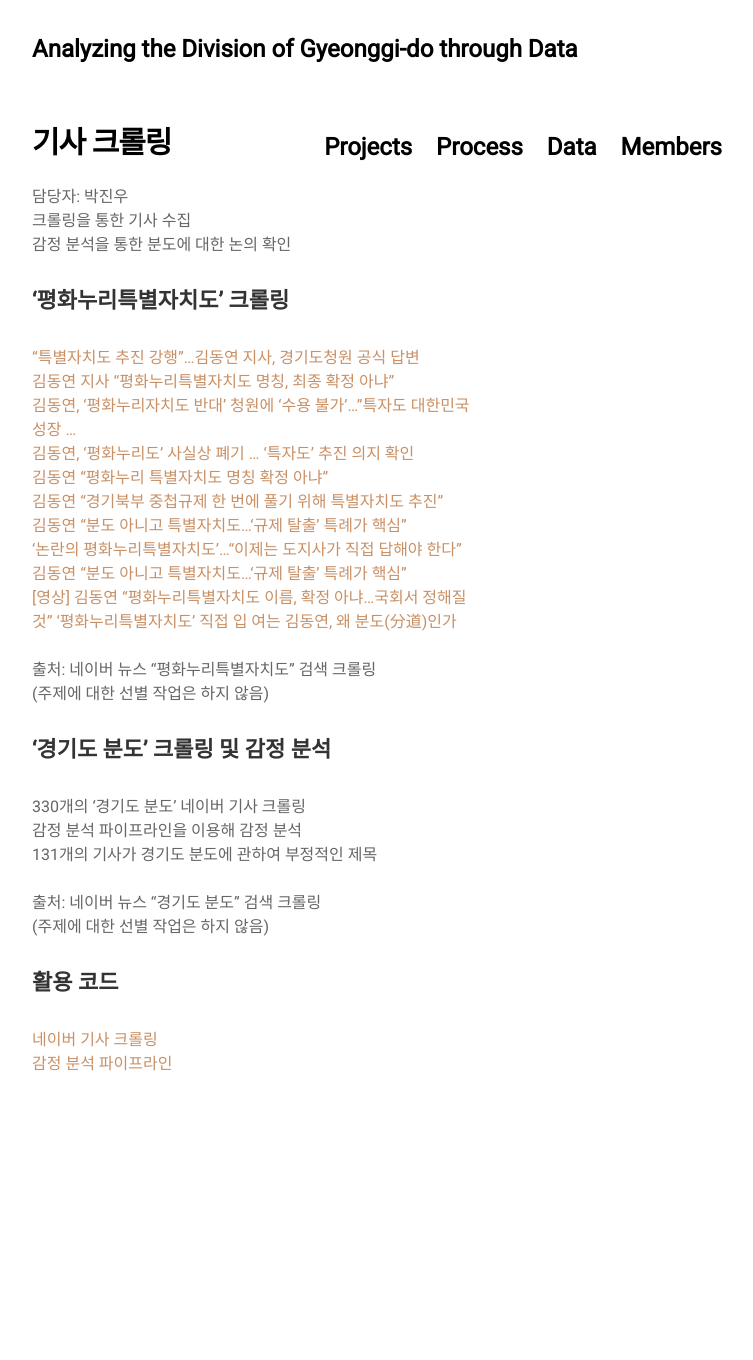
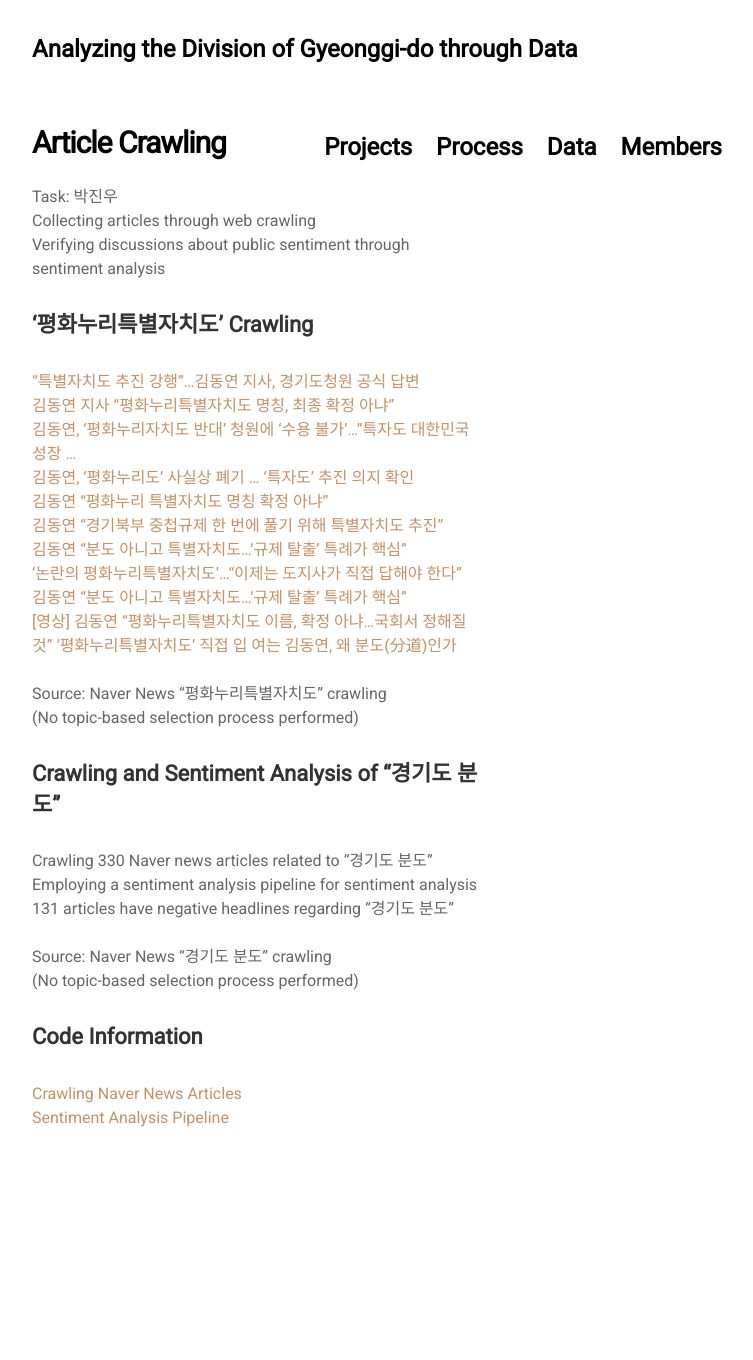
Before and after one commit to jinuew/SICM2002-6, a Jekyll site: the page built from projects/proj-5.md, in a window 1280 px wide. Shown: the whole page, without its empty margins (263-1016 px from the left). Built offline with Jekyll 4.4.1, drawn with Linux system fonts in a browser that asks for light colours; nearby versions of some CDN libraries; our own code applies the rules of GitHub Pages for plain Markdown files; before the commit the page ends 1306 px from its top, so only the background shows below that.

Commit message:
Update proj-5.md

```diff
--- a/projects/proj-5.md
+++ b/projects/proj-5.md
@@ -1,10 +1,10 @@
-# 기사 크롤링
+# Article Crawling
 
-담당자: 박진우<br>
-크롤링을 통한 기사 수집<br>
-감정 분석을 통한 분도에 대한 논의 확인<br>
+Task: 박진우<br>
+Collecting articles through web crawling<br>
+Verifying discussions about public sentiment through sentiment analysis<br>
 
-#### '평화누리특별자치도' 크롤링
+#### '평화누리특별자치도' Crawling
 [“특별자치도 추진 강행”…김동연 지사, 경기도청원 공식 답변](https://www.news1.kr/articles/5434859)<br>
 [김동연 지사 "평화누리특별자치도 명칭, 최종 확정 아냐"](https://www.newsis.com/view/?id=NISX20240529_0002753802&cID=14001&pID=14000)<br>
 [김동연, '평화누리자치도 반대' 청원에 '수용 불가'…"특자도 대한민국 성장 ...](http://news.tf.co.kr/read/national/2103361.htm)<br>
@@ -17,20 +17,19 @@
 [[영상] 김동연 “평화누리특별자치도 이름, 확정 아냐…국회서 정해질 것”](https://www.kyeonggi.com/article/20240529580387<br>)
 [‘평화누리특별자치도’ 직접 입 여는 김동연, 왜 분도(分道)인가](http://www.edaily.co.kr/news/newspath.asp?newsid=02781446638893840)<br>
 <br>
-출처: 네이버 뉴스 "평화누리특별자치도" 검색 크롤링<br>
-(주제에 대한 선별 작업은 하지 않음)
+Source: Naver News "평화누리특별자치도" crawling<br>
+(No topic-based selection process performed)
 
-#### '경기도 분도' 크롤링 및 감정 분석
+#### Crawling and Sentiment Analysis of "경기도 분도"
 
-330개의 '경기도 분도' 네이버 기사 크롤링<br>
-감정 분석 파이프라인을 이용해 감정 분석<br>
-131개의 기사가 경기도 분도에 관하여 부정적인 제목<br>
+Crawling 330 Naver news articles related to "경기도 분도"<br>
+Employing a sentiment analysis pipeline for sentiment analysis<br>
+131 articles have negative headlines regarding "경기도 분도"<br>
 <br>
-출처: 네이버 뉴스 "경기도 분도" 검색 크롤링<br>
-(주제에 대한 선별 작업은 하지 않음)
+Source: Naver News "경기도 분도" crawling<br>
+(No topic-based selection process performed)
 
 
-
-#### 활용 코드
-[네이버 기사 크롤링](https://github.com/jinuew/sicm2002-6/blob/main/assets/Code/네이버기사 크롤링.ipynb)<br>
-[감정 분석 파이프라인](https://github.com/jinuew/sicm2002-6/blob/main/assets/Code/감정분석 코드.ipynb)
+#### Code Information
+[Crawling Naver News Articles](https://github.com/jinuew/sicm2002-6/blob/main/assets/Code/네이버기사 크롤링.ipynb)<br>
+[Sentiment Analysis Pipeline](https://github.com/jinuew/sicm2002-6/blob/main/assets/Code/감정분석 코드.ipynb)
```
